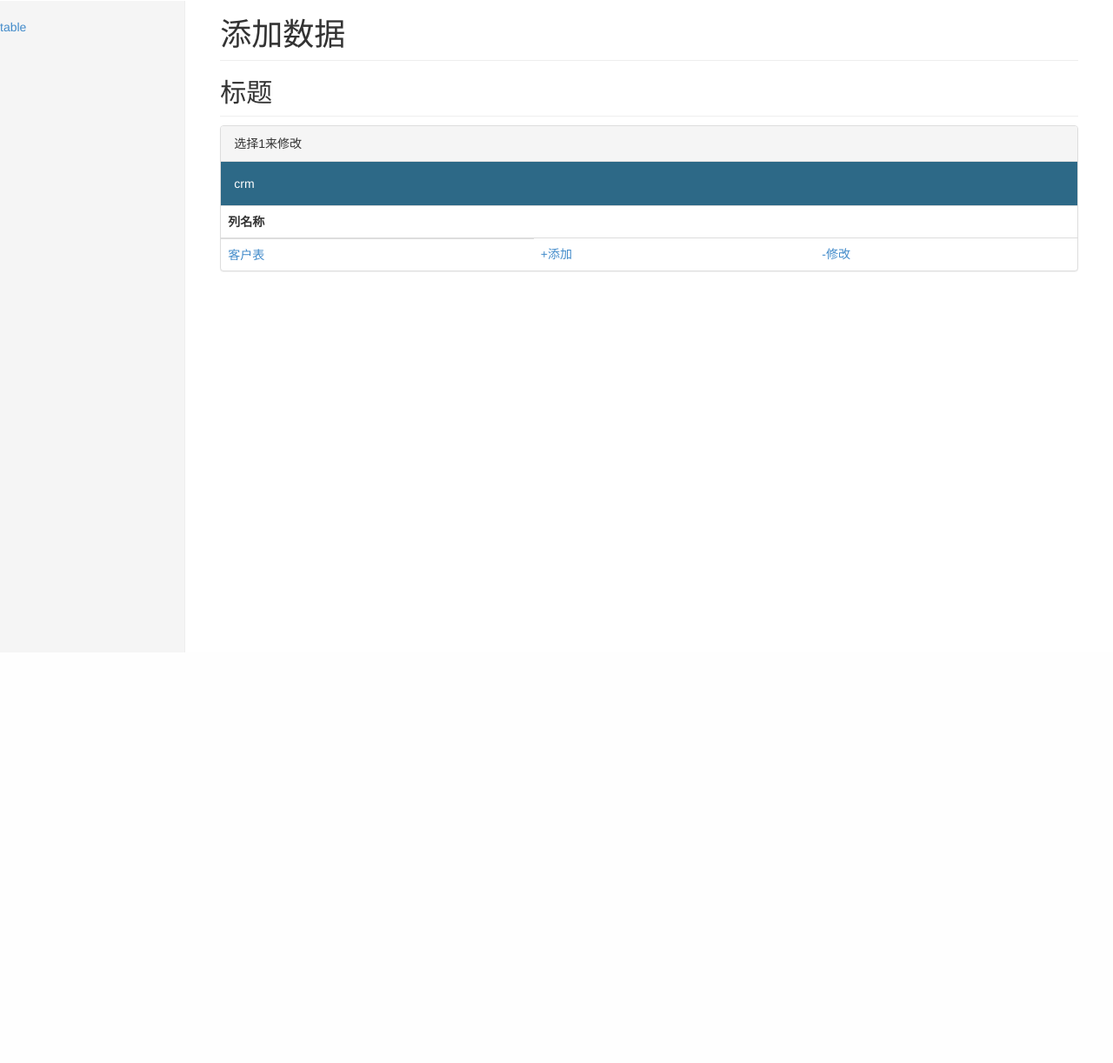
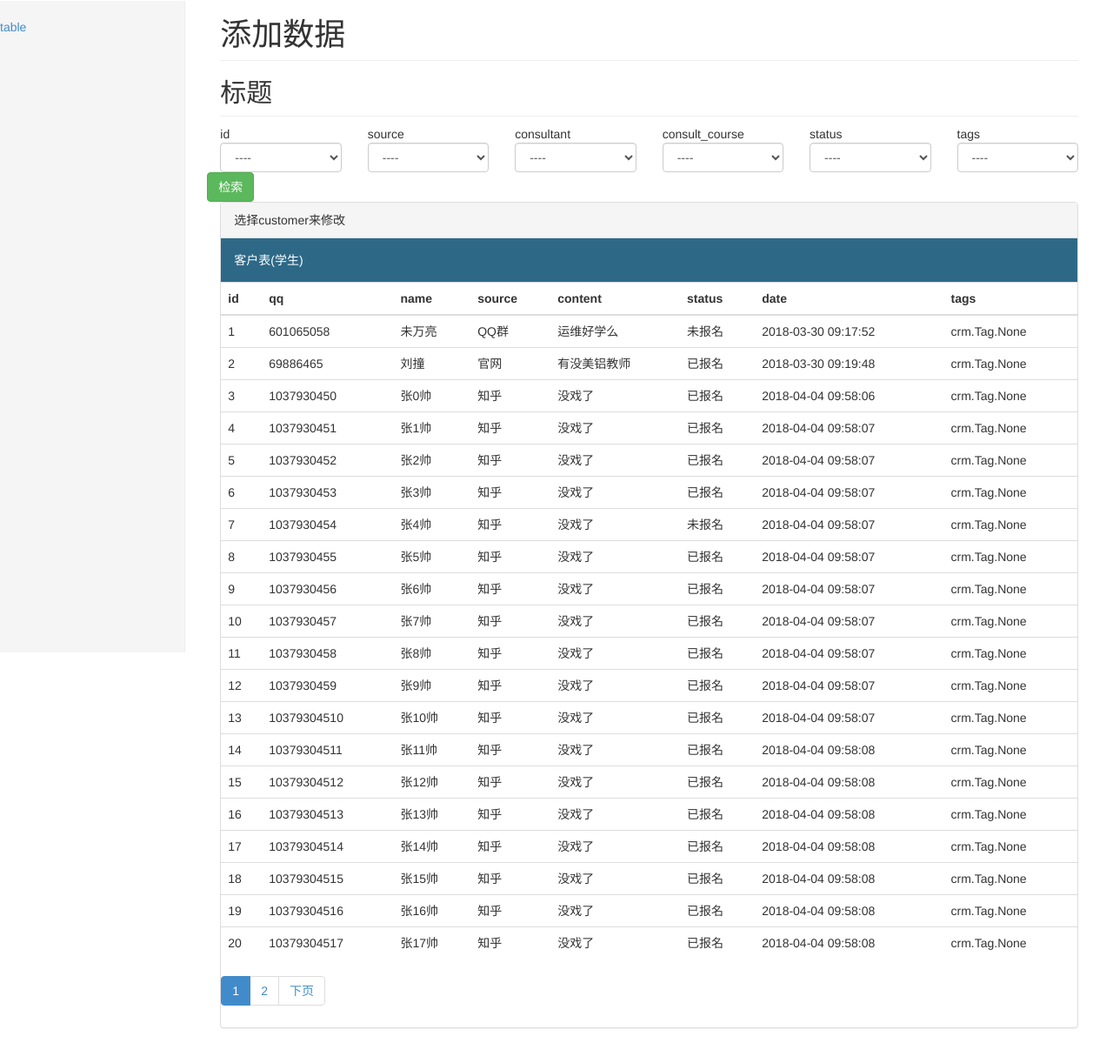
Before and after one commit to so1so2so/SuperCrm, a Django app: page /Myadmin/crm/customer in a window 1280 px wide. Shown: the part 50-1272 px from the top of the page at 87% size. Before the commit the page ends 800 px from the top, so only its background shows below. Run offline with Django 3.2, Linux system fonts and the light colour scheme; data comes from the database, SQL or seed files in the repository; both versions use the stored data as it was after the commit; some libraries are stand-ins or nearby versions.

Commit message:
解决查询多对多的问题

```diff
--- a/Myadmin/templatetags/get_table_rela_name.py
+++ b/Myadmin/templatetags/get_table_rela_name.py
@@ -1,11 +1,8 @@
-#!/usr/bin/env python
-# _*_ coding:utf-8 _*_
 #!/usr/bin/env python
 # _*_ coding:utf-8 _*_
 
+from django import template
 
-
-from django import template
 from django.utils.safestring import mark_safe
 
 register = template.Library()
@@ -13,5 +10,71 @@ register = template.Library()
 
 @register.simple_tag
 def get_rela_name(table_obj):
-    # print table_obj.model._meta.verbose_name_plural
-    return table_obj.model._meta.verbose_name_plural
+    table_name = table_obj.model._meta.verbose_name_plural
+    if not table_name:
+        table_name = table_obj.model._meta.model_mame
+    return table_name
+
+
+@register.simple_tag
+def build_table_row(this_obj_django, obj_all_model_and_display):
+    row_ele = ""
+    for column in obj_all_model_and_display.list_display:
+        field_obj = this_obj_django._meta.get_field(column)
+        if field_obj.choices:  # choices type
+            column_data = getattr(this_obj_django, "get_%s_display" % column)()
+        else:
+            column_data = getattr(this_obj_django, column)
+        if type(column_data).__name__ == 'datetime':
+            column_data = column_data.strftime("%Y-%m-%d %H:%M:%S")
+        if type(field_obj).__name__ == "ManyToManyField":
+            column_data=column_data
+        row_ele += "<td>%s</td>" % column_data
+    # print row_ele
+    return mark_safe(row_ele)
+
+
+@register.simple_tag
+def render_page_ele(loop_counter, query_sets):
+    if abs(query_sets.number - loop_counter) <= 1:
+        ele_class = ""
+        if query_sets.number == loop_counter:
+            ele_class = "active"
+        ele = '''<li class="%s"><a href="?page=%s">%s</a></li>''' % (ele_class, loop_counter, loop_counter)
+        return mark_safe(ele)
+    return ''
+
+
+@register.simple_tag
+def render_filter_ele(condtion, obj_all_model_and_display, filter_condtions):
+    select_ele = '''<select class="form-control" name='%s' ><option value=''>----</option>''' % condtion
+    # 拿到每一个需要filter的值
+    field_obj = obj_all_model_and_display.model._meta.get_field(condtion)
+    if field_obj.choices:
+        selected = ''
+        # 这个循环会循环所有的choices ((0, '已报名'), (1, '未报名'), (2, '已退学'), (3, '其他'))
+        for choice_item in field_obj.choices:
+            # 判断filter_condtions这个字典 {u'source': u'1', u'consultant': u'2'}
+            # print("choice", choice_item, filter_condtions.get(condtion), type(filter_condtions.get(condtion)))
+            # 如果前端传递来的值的
+            if filter_condtions.get(condtion) == str(choice_item[0]):
+                selected = "selected"
+            select_ele += '''<option value='%s' %s>%s</option>''' % (choice_item[0], selected, choice_item[1])
+            selected = ''
+    if type(field_obj).__name__ == "ForeignKey":
+        selected = ''
+        for choice_item in field_obj.get_choices()[1:]:
+            if filter_condtions.get(condtion) == str(choice_item[0]):
+                selected = "selected"
+            select_ele += '''<option value='%s' %s>%s</option>''' % (choice_item[0], selected, choice_item[1])
+            selected = ''
+    if type(field_obj).__name__ == "ManyToManyField":
+        selected = ''
+        for choice_item in field_obj.get_choices()[1:]:
+            print filter_condtions.get(condtion)
+            if filter_condtions.get(condtion) == str(choice_item[0]):
+                selected = "selected"
+            select_ele += '''<option value='%s' %s>%s</option>''' % (choice_item[0], selected, choice_item[1])
+            selected = ''
+    select_ele += "</select>"
+    return mark_safe(select_ele)
--- a/Myadmin/urls.py
+++ b/Myadmin/urls.py
@@ -1,4 +1,4 @@
-
+import importlib
 from django.conf.urls import url
 from Myadmin import views
 urlpatterns = [
@@ -6,5 +6,5 @@ urlpatterns = [
     url(r'^(?P<app_name>\w+)$', views.show_app,name="show_app"),
     url(r'^(?P<app_name>\w+)/(?P<table_name>\w+)$', views.show_table,name="show_table"),
     url(r'^(?P<app_name>\w+)/(?P<table_name>\w+)/add/$', views.table_add,name="table_add"),
-    url(r'^(?P<app_name>\w+)/(?P<table_name>\w+)/change/$', views.table_edit,name="table_edit"),
+    url(r'^(?P<app_name>\w+)/(?P<table_name>\w+)/(?P<table_id>\d+)/change/$', views.table_edit,name="table_edit"),
 ]
--- a/Myadmin/views.py
+++ b/Myadmin/views.py
@@ -2,17 +2,25 @@
 from __future__ import unicode_literals
 
 from django.shortcuts import render, HttpResponse
-from crm import models
-
+from django.core.paginator import Paginator, EmptyPage, PageNotAnInteger
 from Myadmin import myadmin
 
 d_2 = {"crm": {"userprofile": "admin_class"}}
-
+from crm import models
 
 # Create your views here.
 def index(request):
-    # print models.Customer._meta.verbose_name
-    # d = models.Customer.objects.all()
+    # for i in range(20):
+    #     models.Customer.objects.create(
+    #         qq="103793045" + str(i),
+    #         name="张" + str(i) + "帅",
+    #         source=5,
+    #         content="没戏了",
+    #         status=0,
+    #         consult_course=models.Course.objects.get(id=1),
+    #         consultant=models.UserProfile.objects.get(id=1),
+    #         # tags=1,
+    #     )
     obj_all = myadmin.enable_admins
     return render(request, "Myadmin/table_index.html", {"obj_all": obj_all})
 
@@ -25,18 +33,45 @@ def table_add(request, app_name, table_name):
     return HttpResponse("table_add")
 
 
-def table_edit(request, app_name, table_name):
+def table_edit(request, app_name, table_name, table_id):
     return HttpResponse("edit")
 
 
+def table_filter(request, admin_class):
+    '''进行条件过滤并返回过滤后的数据'''
+    filter_conditions = {}
+    # print request.GET.items()
+    # [(u'status', u''), (u'source', u'1'), (u'id', u''), (u'consult_course', u''), (u'consultant', u'2')] 是列表中的元祖，构造成字典
+    for k, v in request.GET.items():
+        if v:
+            filter_conditions[k] = v
+    # print admin_class.model.objects.filter(**filter_conditions),filter_conditions
+    # print filter_conditions
+    # {u'source': u'1', u'consultant': u'2'} 有值的才加到字典中。
+    return admin_class.model.objects.filter(**filter_conditions), filter_conditions
+
+
 def show_table(request, app_name, table_name):
-    obj_all = myadmin.enable_admins
+    obj_all_model_and_display = myadmin.enable_admins[app_name][table_name]
+    all_obj_django = obj_all_model_and_display.model.objects.all()
+    # if dict(obj_all.__dict__).has_key("list_display"):
+    #     list_filed = obj_all.__dict__["list_display"]
+    #     for filed in list_filed:
+    #         check_choise = obj_all.model._meta.get_field(filed)
+    #         # print check_choise
+    #         if check_choise.choices:
+    #             print check_choise.choices
+    #     this_obj = obj_all.model.objects.values_list(*list_filed)
+    object_list, filter_condtions = table_filter(request, obj_all_model_and_display)
+    paginator = Paginator(object_list, obj_all_model_and_display.list_per_page)  # Show 25 contacts per page
 
-    for i in myadmin.enable_admins.itervalues():
-        for obj_model in i.itervalues():
-            allmodel=obj_model.model.objects.all()
-            print "---------------"
-            all_key =obj_model.__dict__
-            if dict(all_key).has_key("list_display"):
-                print all_key["list_display"]
-    return render(request,"Myadmin/show_table.html",{"obj_all": obj_all})
+    page = request.GET.get('page')
+    try:
+        query_sets = paginator.page(page)
+    except PageNotAnInteger:
+        # If page is not an integer, deliver first page.
+        query_sets = paginator.page(1)
+    except EmptyPage:
+        # If page is out of range (e.g. 9999), deliver last page of results.
+        query_sets = paginator.page(paginator.num_pages)
+    return render(request, "Myadmin/show_table.html", locals())
--- a/templates/Myadmin/show_table.html
+++ b/templates/Myadmin/show_table.html
@@ -1,4 +1,5 @@
 {% extends 'base.html' %}
+{% load get_table_rela_name %}
 {% block body %}
     <body>
     <nav class="navbar navbar-inverse navbar-fixed-top" role="navigation">
@@ -33,27 +34,63 @@
             <div class="col-sm-9 col-sm-offset-3 col-md-10 col-md-offset-2 main">
                 <h1 class="page-header">添加数据</h1>
                 <h2 class="sub-header">标题</h2>
+                <div class="row">
+                    <form class="" method="get">
+                        {% for condtion in obj_all_model_and_display.list_filters %}
+                            <div class="col-lg-2">
+                                <span>{{ condtion }}</span>
+                                {% render_filter_ele condtion obj_all_model_and_display filter_condtions %}
+                            </div>
+                        {% endfor %}
+                        <button type="SUBMIT" class="btn btn-success">检索</button>
+                    </form>
+
+                </div>
                 <div class="bs-example" data-example-id="table-within-panel">
                     <div class="panel panel-default">
                         <!-- Default panel contents -->
-                        <div class="panel-heading">选择1来修改</div>
+                        <div class="panel-heading">选择{{ table_name }}来修改</div>
                         <div class="panel-body" style="background-color: #2d6987 ">
 
-                            <a href="/Myadmin/crm" style="color: #fff">crm</a>
+                            <a href="/Myadmin/crm" style="color: #fff">{% get_rela_name obj_all_model_and_display %}</a>
                         </div>
-                        <!-- Table -->
                         <table class="table">
                             <thead>
-                            <tr><th>列名称</th></tr>
+                            <tr>
+                                {% for column in obj_all_model_and_display.list_display %}
+                                    <th>{{ column }}</th>
+                                {% endfor %}
+                            </tr>
                             </thead>
                             <tbody>
-                            <tr>
-                                <td><a href="/Myadmin/crm/customer">客户表</a></td>
-                                <td><a href="/Myadmin/crm/customer/add/">+添加</a></td>
-                                <td><a href="/Myadmin/crm/customer/change/">-修改</a></td>
-                            </tr>
+                            {% for one_obj_django in query_sets %}
+                                <tr>
+                                    {% build_table_row one_obj_django obj_all_model_and_display %}
+                                </tr>
+                            {% endfor %}
                             </tbody>
                         </table>
+                        <nav>
+                            <ul class="pagination">
+                                {% if query_sets.has_previous %}
+                                    <li class=""><a href="?page={{ query_sets.previous_page_number }}">上页</a></li>
+                                {% endif %}
+                                {#                   <li class="active"><a>{{ query_sets.number }}</a></li>#}
+
+                                {% for loop_counter in query_sets.paginator.page_range %}
+                                    {% render_page_ele loop_counter query_sets %}
+                                {% endfor %}
+
+                                {% if query_sets.has_next %}
+                                    <li class=""><a href="?page={{ query_sets.next_page_number }}">下页</a></li>
+                                {% endif %}
+
+
+                                {#                <li class="disabled"><a href="#">&laquo;</a></li>#}
+                                {#                <li class="active"><a href="#">1 <span class="sr-only">(current)</span></a></li>#}
+                                {#                #}
+                            </ul>
+                        </nav>
                     </div>
                 </div>
             </div>
--- a/templates/Myadmin/table_index.html
+++ b/templates/Myadmin/table_index.html
@@ -60,7 +60,7 @@
                                                 <a href="{% url 'show_table' app_name table_name %}">{% get_rela_name table_obj %}</a>
                                             </td>
                                             <td><a href="{% url 'table_add' app_name table_name %}">+添加</a></td>
-                                            <td><a href="{% url 'table_edit' app_name table_name %}">-修改</a></td>
+                                            <td><a href="{% url 'table_edit' app_name table_name 1 %}">-修改</a></td>
                                             </tr>
                                         {% endfor %}
                                     </tbody>
```
Also changed, not shown: Myadmin/myadmin.py (+12 -8 lines), crm/models.py (+4 -4 lines), testselect.html (added, +16 -0 lines), db.sqlite3.
